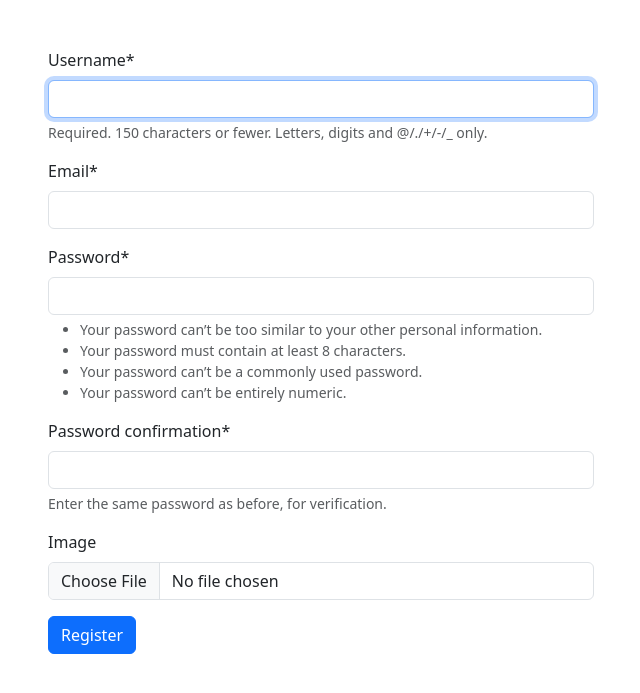
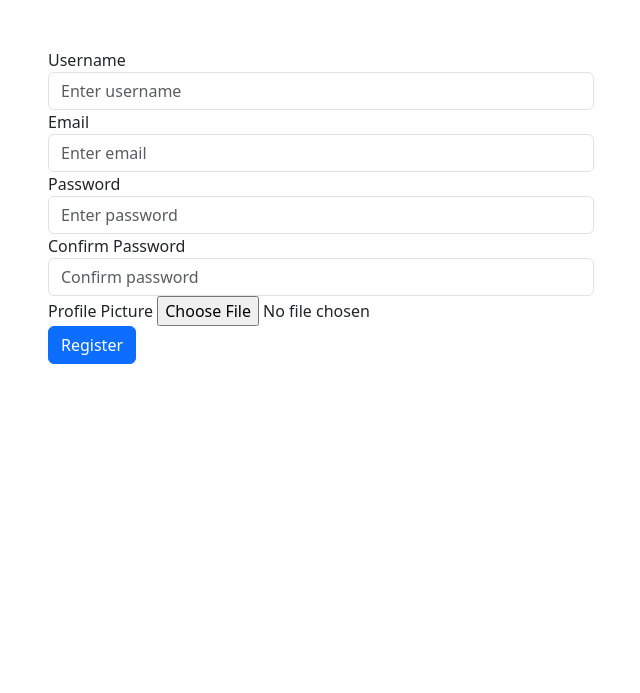
Before and after one commit to K4Nu/TaskMaker, a Django app: page /register/ in a window 1280 px wide. Shown: the part 58-751 px from the top of the page, without its empty margins (319-959 px from the left). Run offline with Django 4.2, Linux system fonts and the light colour scheme; some libraries are stand-ins or nearby versions.

Commit message:
register changes

```diff
--- a/users/templates/users/register.html
+++ b/users/templates/users/register.html
@@ -1,5 +1,4 @@
 {% extends 'users/base.html' %}
-{% load crispy_forms_tags %}
 {% block title %}Register{% endblock %}
 {% block content %}
 <div class="container mt-5">
@@ -7,11 +6,41 @@
     <div class="col-md-6 offset-md-3">
       <form method="POST" enctype="multipart/form-data" action="" class="needs-validation" novalidate>
         {% csrf_token %}
-        {{ form.username|as_crispy_field }}
-        {{ form.email|as_crispy_field }}
-        {{ form.password1|as_crispy_field }}
-        {{ form.password2|as_crispy_field }}
-        {{ form.image|as_crispy_field }}
+        <div class="form-group">
+          <label for="id_username">Username</label>
+          <input type="text" name="username" class="form-control" id="id_username" placeholder="Enter username" required value="{{ form.username.value|default_if_none:'' }}">
+          {% for error in form.username.errors %}
+          <div class="invalid-feedback">{{ error }}</div>
+          {% endfor %}
+        </div>
+        <div class="form-group">
+          <label for="id_email">Email</label>
+          <input type="email" name="email" class="form-control" id="id_email" placeholder="Enter email" required value="{{ form.email.value|default_if_none:'' }}">
+          {% for error in form.email.errors %}
+          <div class="invalid-feedback">{{ error }}</div>
+          {% endfor %}
+        </div>
+        <div class="form-group">
+          <label for="id_password1">Password</label>
+          <input type="password" name="password1" class="form-control" id="id_password1" placeholder="Enter password" required>
+          {% for error in form.password1.errors %}
+          <div class="invalid-feedback">{{ error }}</div>
+          {% endfor %}
+        </div>
+        <div class="form-group">
+          <label for="id_password2">Confirm Password</label>
+          <input type="password" name="password2" class="form-control" id="id_password2" placeholder="Confirm password" required>
+          {% for error in form.password2.errors %}
+          <div class="invalid-feedback">{{ error }}</div>
+          {% endfor %}
+        </div>
+        <div class="form-group">
+          <label for="id_image">Profile Picture</label>
+          <input type="file" name="image" class="form-control-file" id="id_image">
+          {% for error in form.image.errors %}
+          <div class="invalid-feedback">{{ error }}</div>
+          {% endfor %}
+        </div>
         <button type="submit" class="btn btn-primary">Register</button>
       </form>
     </div>
--- a/users/views.py
+++ b/users/views.py
@@ -42,6 +42,9 @@ def index(request):
     return render(request,"users/index.html")
 
 def register(request):
+    from django.apps import apps
+    print(apps.is_installed('crispy_forms'))
+    print(apps.is_installed('crispy_bootstrap5'))
     if request.method=="POST":
         form=CustomUserCreationForm(request.POST,request.FILES)
         if form.is_valid():
```
